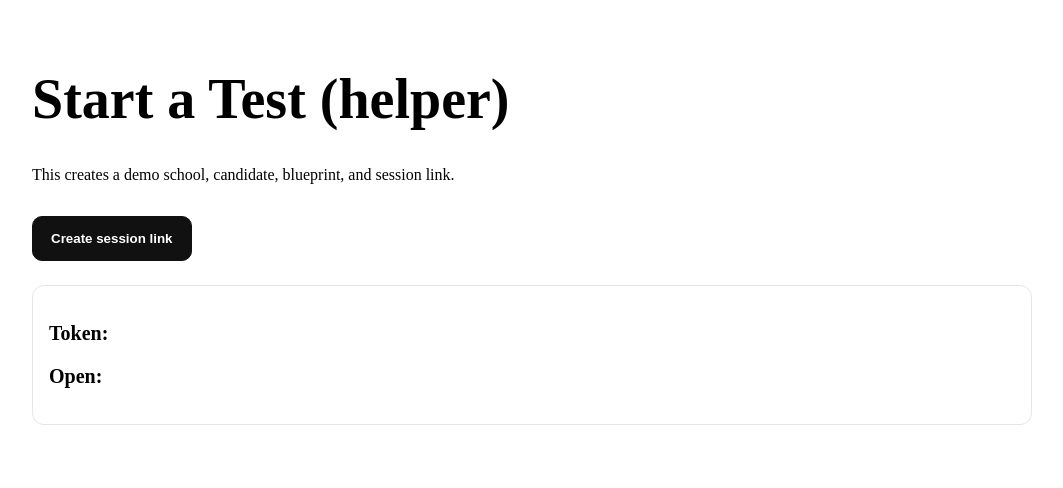
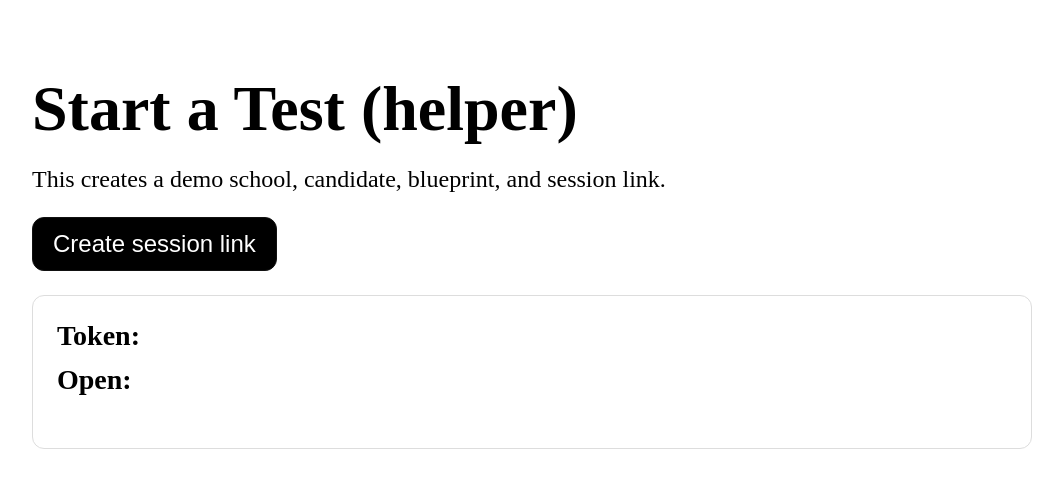
Before and after one commit to wigsbury-ui/evalent.io, a Next.js app: page /start in a window 1280 px wide. Shown: the top 488 px of the page, without its empty margins (108-1171 px from the left). Built offline with nearby package versions, Linux system fonts and the light colour scheme.

Commit message:
Update page.tsx

```diff
--- a/app/start/page.tsx
+++ b/app/start/page.tsx
@@ -1,83 +1,70 @@
-'use client';
+// app/start/page.tsx  (duplicate to app/dev/start/page.tsx if you keep both)
+"use client";
 
 import { useState } from "react";
 
-type Ok  = { ok: true;  token: string; url: string };
-type Err = { ok: false; error: string };
-type Resp = Ok | Err;
+type Resp = { ok: true; token: string; url: string } | { ok: false; error: string };
 
-export default function StartPage() {
+export default function Start() {
   const [resp, setResp] = useState<Resp | null>(null);
+  const [loading, setLoading] = useState(false);
 
-  const create = async () => {
+  async function create() {
+    setLoading(true);
     setResp(null);
     try {
-      const r = await fetch("/api/admin/create-session", { cache: "no-store" });
-      const text = await r.text();
-      let json: any;
-      try {
-        json = text ? JSON.parse(text) : { ok: false, error: "Empty response from API" };
-      } catch {
-        json = { ok: false, error: `Bad JSON from API: ${text?.slice(0,400)}` };
-      }
-      setResp(json as Resp);
+      const r = await fetch("/api/dev/session", { method: "POST" });
+      const j = (await r.json()) as Resp;
+      setResp(j);
     } catch (e: any) {
-      setResp({ ok: false, error: String(e?.message ?? e) });
+      setResp({ ok: false, error: e?.message ?? "Unknown error" });
+    } finally {
+      setLoading(false);
     }
-  };
+  }
 
-  const ok = resp && (resp as any).ok === true;
-  const tokenText = ok ? (resp as Ok).token : "";
-  const openUrl   = ok ? (resp as Ok).url   : undefined;
-  const errorText = !ok && resp ? (resp as Err).error : undefined;
+  const tokenText = resp && "ok" in resp && resp.ok ? resp.token : "";
+  const openUrl   = resp && "ok" in resp && resp.ok ? resp.url   : undefined;
+  const errText   = resp && !("ok" in resp && resp.ok) ? (resp as any).error : undefined;
 
   return (
     <main style={{ padding: 24, maxWidth: 1000, margin: "0 auto" }}>
-      <h1 style={{ fontSize: 56, lineHeight: 1.05, fontWeight: 800 }}>
-        Start a Test (helper)
-      </h1>
-      <p>This creates a demo school, candidate, blueprint, and session link.</p>
+      <h1 style={{ fontSize: 64, lineHeight: 1.05, marginBottom: 16 }}>Start a Test (helper)</h1>
+      <p style={{ fontSize: 24, marginBottom: 24 }}>
+        This creates a demo school, candidate, blueprint, and session link.
+      </p>
 
       <button
         onClick={create}
+        disabled={loading}
         style={{
-          marginTop: 16,
-          padding: "14px 18px",
-          borderRadius: 10,
+          fontSize: 24,
+          padding: "12px 20px",
+          borderRadius: 12,
           border: "1px solid #111",
-          background: "#111",
-          color: "#fff",
-          fontWeight: 700,
-          cursor: "pointer",
+          background: loading ? "#ddd" : "black",
+          color: "white",
+          cursor: loading ? "not-allowed" : "pointer",
+          marginBottom: 24
         }}
       >
-        Create session link
+        {loading ? "Creating…" : "Create session link"}
       </button>
 
-      <section
-        style={{
-          border: "1px solid #e5e5e5",
-          borderRadius: 12,
-          padding: 16,
-          marginTop: 24,
-          fontSize: 20,
-        }}
-      >
-        <p><b>Token:</b> {tokenText}</p>
-        <p>
-          <b>Open:</b>{" "}
+      <section style={{ border: "1px solid #ddd", padding: 24, borderRadius: 12 }}>
+        <p style={{ fontSize: 28, margin: 0, fontWeight: 700 }}>Token: <span style={{ fontWeight: 400 }}>{tokenText}</span></p>
+        <p style={{ fontSize: 28, marginTop: 12, fontWeight: 700 }}>
+          Open:&nbsp;
           {openUrl ? (
-            <a href={openUrl} style={{ color: "#1d4ed8" }}>
-              {openUrl}
-            </a>
+            <a href={openUrl} style={{ fontWeight: 400, color: "#1d4ed8" }}>{openUrl}</a>
           ) : (
-            ""
+            <span style={{ fontWeight: 400 }} />
           )}
         </p>
 
-        {errorText && (
-          <pre style={{ color: "#b91c1c", whiteSpace: "pre-wrap" }}>
-            {errorText}
+        {errText && (
+          <pre style={{ color: "#b91c1c", whiteSpace: "pre-wrap", fontSize: 16, marginTop: 16 }}>
+            {errText}
           </pre>
         )}
       </section>
```
